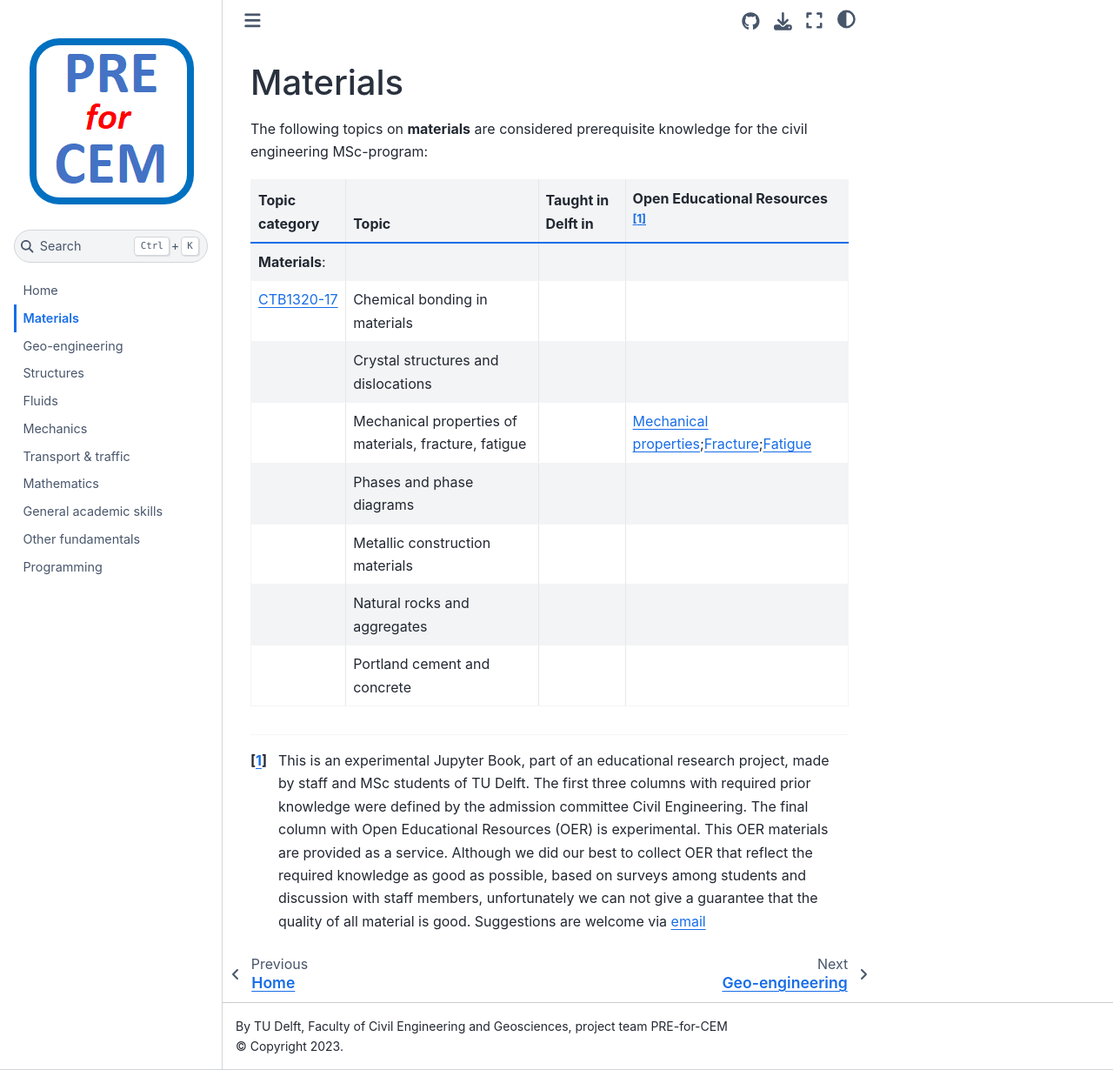
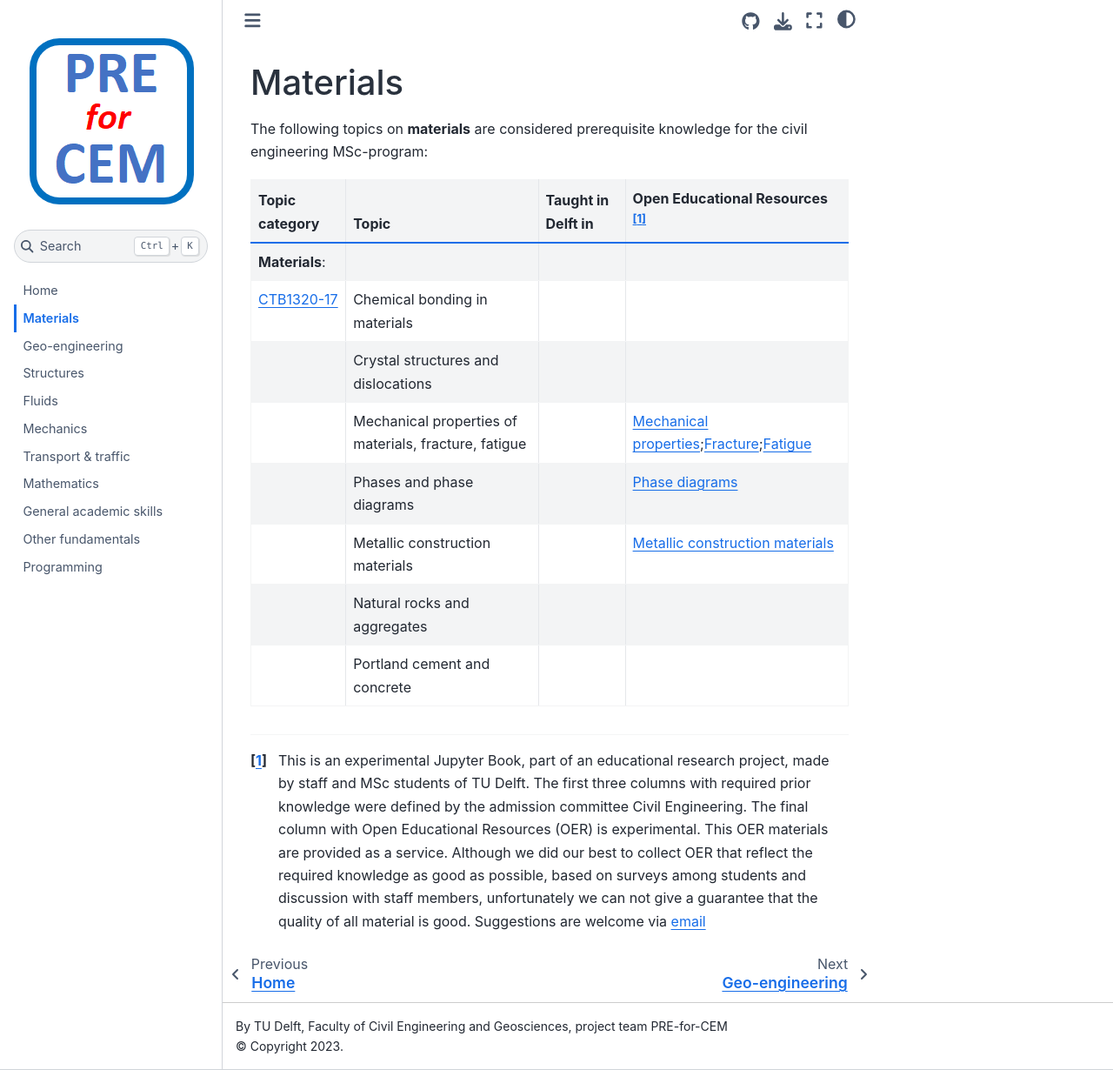
Before and after one commit to TUDelft-CITG/pre-for-cem, a Jupyter Book: the page built from book/contents/materials.md, in a window 1280 px wide and 1230 px high. Shown: the whole window at 87% size. Built offline with Jupyter Book 1.0.4 settings and Sphinx 7.4.7 and the Sphinx Book theme 1.1.4, drawn with Linux system fonts in a browser that asks for light colours.

Commit message:
phase and metallic construction added

```diff
--- a/book/contents/materials.md
+++ b/book/contents/materials.md
@@ -8,8 +8,8 @@ The following topics on **materials** are considered prerequisite knowledge for
  [CTB1320-17](https://studiegids.tudelft.nl/a101_displayCourse.do?course_id=61974)                                                                                                                            | Chemical bonding in materials |
 |                      | Crystal structures and dislocations                                                                                                                                        |                                 |
 |                      | Mechanical properties of materials, fracture, fatigue                                                                                                                                        |                                 |[Mechanical properties](https://www.nde-ed.org/Physics/Materials/Mechanical/Mechanical.xhtml);[Fracture](https://www.nde-ed.org/Physics/Materials/Mechanical/FractureToughness.xhtml);[Fatigue](https://www.nde-ed.org/Physics/Materials/Mechanical/Fatigue.xhtml)
-|                      | Phases and phase diagrams                                                                                                                                       |                                 |
-|                      | Metallic construction materials                                                                                                                                        |                                 |
+|                      | Phases and phase diagrams                                                                                                                                       |                                 |[Phase diagrams](https://chemistrytalk.org/phase-diagram-explained/)
+|                      | Metallic construction materials                                                                                                                                        |                                 |[Metallic construction materials](https://www.designingbuildings.co.uk/wiki/Metal_in_construction)
 |                      | Natural rocks and aggregates                                                                                                                                        |                                 |
 |                      | Portland cement and concrete                                                                                                                                        |                                 |     |
 
```
